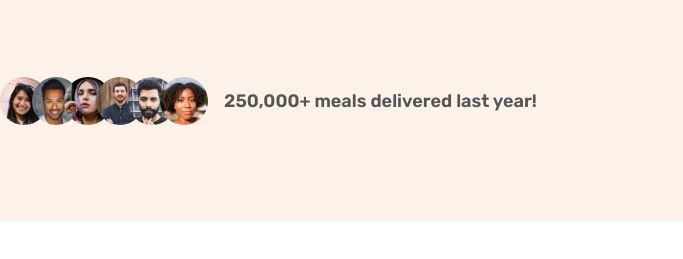
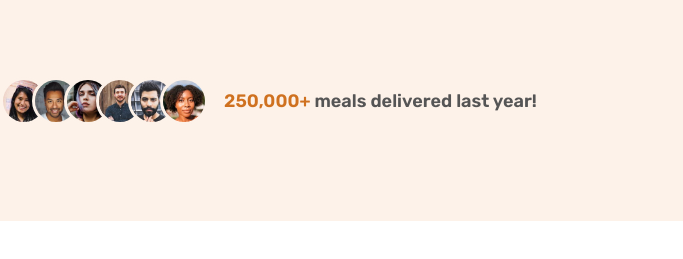
Before and after one commit to damian80/Startup-Project, a plain HTML site: page index.html in a window 1280 px wide. Shown: the part 485-744 px from the top of the page, 0-683 px from the left. Drawn offline with Linux system fonts and the light colour scheme; files that its build step writes are made by us from their sources; files whose address does not match are found by name.

Commit message:
Add files via upload

```diff
--- a/index.html
+++ b/index.html
@@ -21,6 +21,7 @@
 		<link rel="stylesheet" href="css/style.css" />
 	</head>
 	<body>
+		<header class="header"></header>
 		<section class="section-hero">
 			<div class="hero">
 				<div class="hero-text-box">
@@ -47,7 +48,9 @@
 								alt="Customer photo"
 							/>
 						</div>
-						<p class="delivered-text">250,000+ meals delivered last year!</p>
+						<p class="delivered-text">
+							<span>250,000+ </span>meals delivered last year!
+						</p>
 					</div>
 				</div>
 				<div class="hero-img-box">
--- a/style.css
+++ b/style.css
@@ -90,6 +90,7 @@ body {
 	width: 4.8rem;
 	border-radius: 50%;
 	margin-right: -1.6rem;
+	border: 3px solid #fdf2e9;
 }
 .delivered-images img:last-child {
 	margin: 0;
@@ -98,3 +99,6 @@ body {
 	font-size: 1.8rem;
 	font-weight: 600;
 }
+.delivered-text span {
+	color: #cf711f;
+}
```
